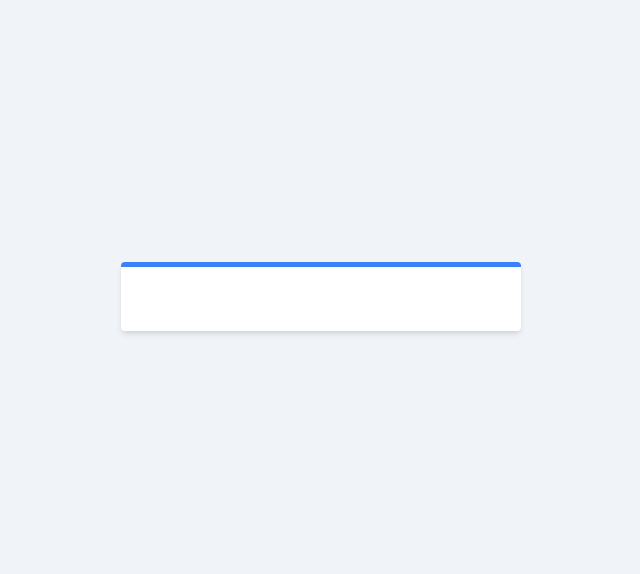
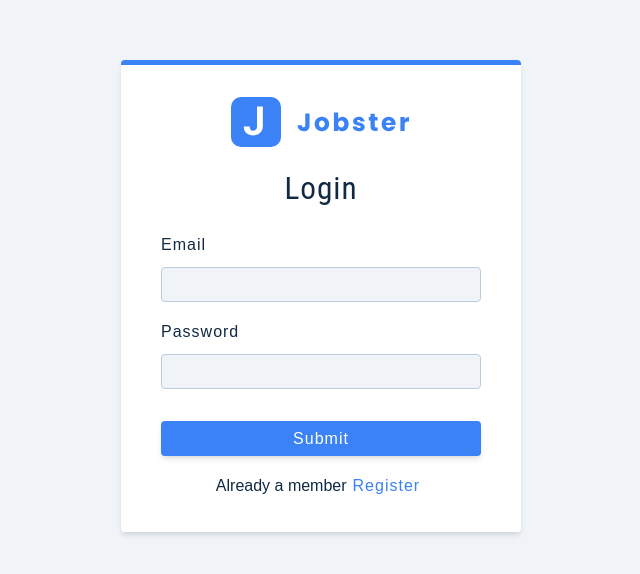
Before and after one commit to FadiZahhar/jobster, a React (Create React App) app: page /register in a window 1280 px wide. Shown: the part 104-678 px from the top of the page, without its empty margins (319-959 px from the left). Built offline with nearby package versions, Linux system fonts and the light colour scheme.

Commit message:
adding the register form

```diff
--- a/package.json
+++ b/package.json
@@ -12,6 +12,7 @@
     "react-dom": "^18.1.0",
     "react-router-dom": "^6.3.0",
     "react-scripts": "5.0.1",
+    "react-toastify": "^8.2.0",
     "styled-components": "^5.3.5",
     "web-vitals": "^2.1.4"
   },
--- /dev/null
+++ b/src/components/FormRow.js
@@ -0,0 +1,17 @@
+import React from 'react'
+
+const FormRow = ({
+    type,name,value,handleChange,labelText
+}) => {
+  return (
+    <div className='form-row'>
+    <label htmlFor={name} className='form-label'>
+        {labelText}
+    </label>
+    <input type={type} name={name} value={value}
+    onChange={handleChange} className='form-input' />
+    </div>
+  )
+}
+
+export default FormRow
--- /dev/null
+++ b/src/components/index.js
@@ -0,0 +1,7 @@
+import FormRow from "./FormRow";
+import Logo from "./Logo";
+
+export {
+    Logo,
+    FormRow
+}
--- a/src/pages/Register.js
+++ b/src/pages/Register.js
@@ -1,6 +1,6 @@
 import React, {useState, useEffect} from 'react'
-import Logo from '../components/Logo';
 import Wrapper  from '../assets/wrappers/RegisterPage';
+import { Logo,FormRow } from '../components';
 
 const initialState = {
     name:'',
@@ -12,17 +12,72 @@
     const [values,setValues] = useState(initialState)
 
     const handleChange = (e) => {
-        console.log(e.traget);
+        const name = e.target.name;
+        const value = e.target.value;
+
+        setValues({...values,[name]:value});
     }
 
     const onSubmit = (e) => {
         e.preventDefault();
-        console.log(e.traget);
+        const {name, email, password, isMember} = values;
+        if(!email || !password || (!isMember && !name)) {
+            console.log("Please fill the required fields");
+        }
     }
 
+
+    const toogleMember = () => {
+        setValues({...values,isMember:!values.isMember})
+    }
   return (
     <Wrapper className='full-page'>
-        <form className='form' onSubmit={onSubmit}></form>
+        <form className='form' onSubmit={onSubmit}>
+            <Logo />
+            <h3>
+                {values.isMember ? 'Login' : 'Register' }
+            </h3>
+
+            {!values.isMember
+            &&
+            (<FormRow
+            type="text"
+            name="name"
+            labelText="Name"
+            value={values.name}
+            handleChange={handleChange}
+            />)
+            }
+
+            {/* email field */}
+            <FormRow
+            type="email"
+            name="email"
+            labelText="Email"
+            value={values.email}
+            handleChange={handleChange}
+            />
+
+
+            {/* password field */}
+            <FormRow
+            type="password"
+            name="password"
+            labelText="Password"
+            value={values.password}
+            handleChange={handleChange}
+            />
+
+
+            <button type="submit" className="btn btn-block">
+                submit
+            </button>
+
+            <p>
+                {values.isMember ? 'Already a member' : 'Not a member'}
+                <button type="button" onClick={toogleMember} className='member-btn'> {values.isMember ? 'Register' : 'Login' }</button>
+            </p>
+        </form>
     </Wrapper>
   )
 }
```
Also changed, not shown: 1 other file (tests, documents, lock files or other folders).
